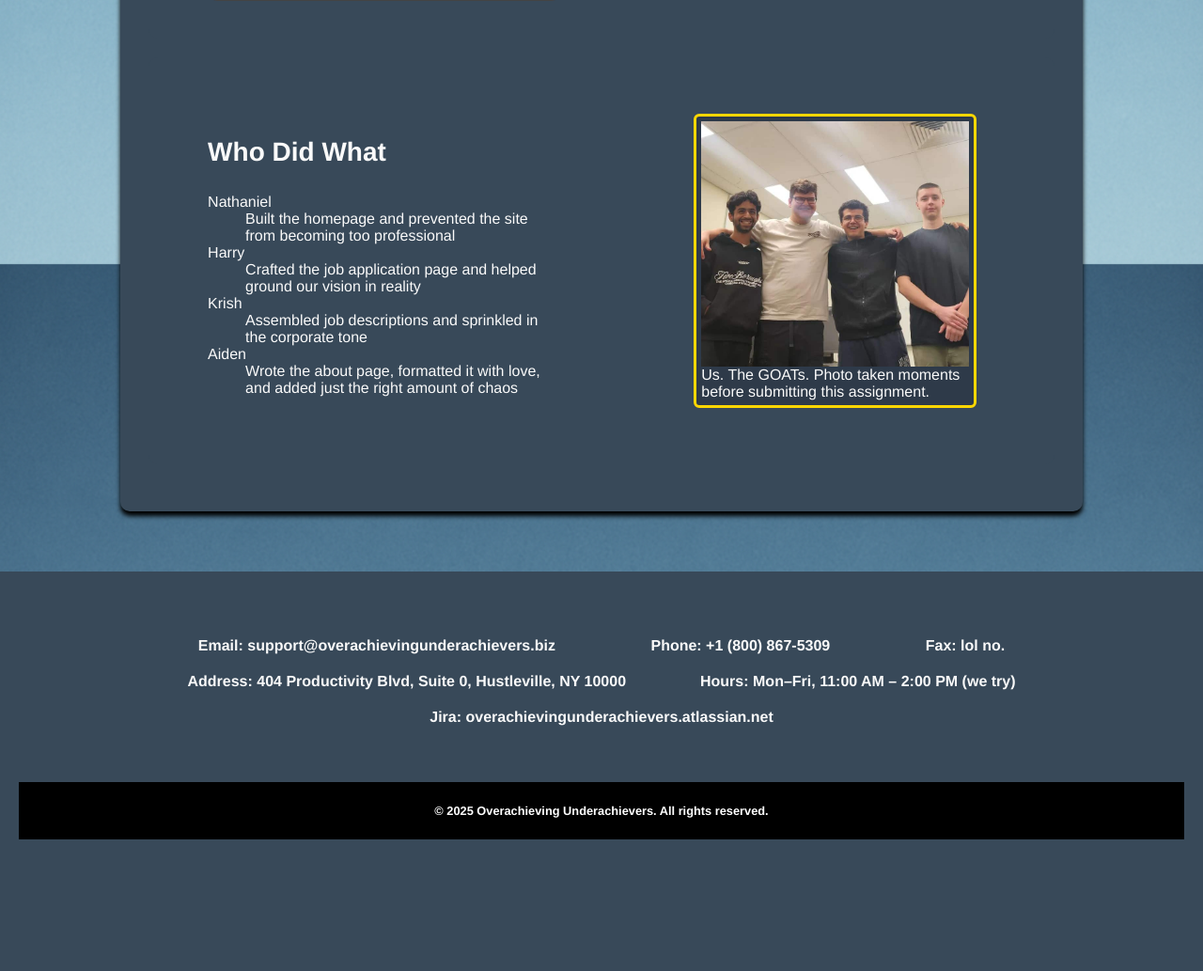
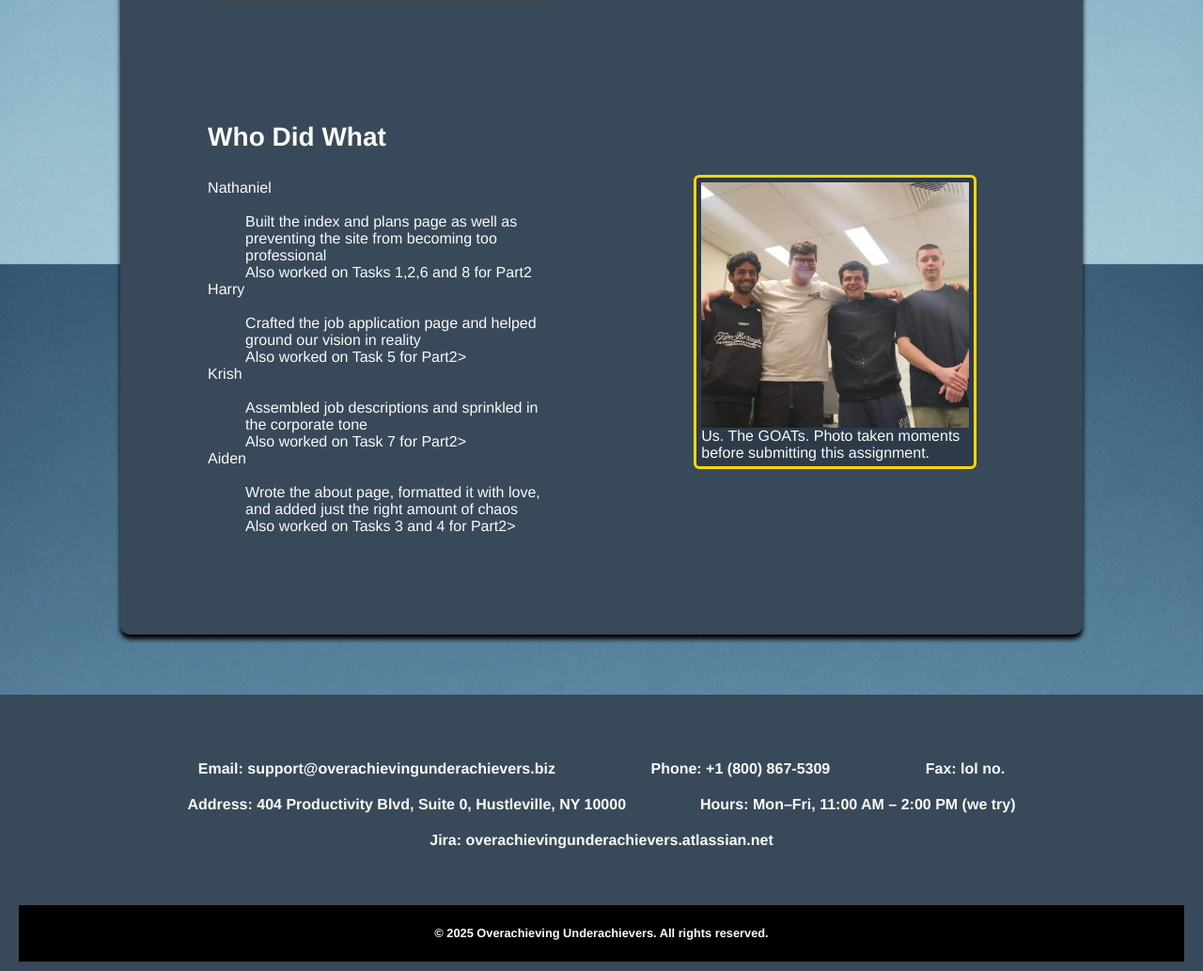
Before and after one commit to OverachievingUnderachievers/OverachievingUnderachievers_Part1, a PHP site: page /about.php in a window 1280 px wide. Shown: the part 2279-3312 px from the top of the page at 94% size. Before the commit the page ends 3172 px from the top, so only its background shows below. Run offline with PHP 8.4, Linux system fonts and the light colour scheme.

Commit message:
AboutPageAllocation

```diff
--- a/about.php
+++ b/about.php
@@ -137,13 +137,17 @@
               <h1>Who Did What</h1>
               <dl>
                 <dt>Nathaniel</dt>
-                <dd>Built the homepage and prevented the site from becoming too professional</dd>
+                <dd><br>Built the index and plans page as well as preventing the site from becoming too professional
+                <br>Also worked on Tasks 1,2,6 and 8 for Part2<br></dd>
                 <dt>Harry</dt>
-                <dd>Crafted the job application page and helped ground our vision in reality</dd>
+                <dd><br>Crafted the job application page and helped ground our vision in reality
+                <br>Also worked on Task 5 for Part2><br></dd>
                 <dt>Krish</dt>
-                <dd>Assembled job descriptions and sprinkled in the corporate tone</dd>
+                <dd><br>Assembled job descriptions and sprinkled in the corporate tone
+                <br>Also worked on Task 7 for Part2><br></dd>
                 <dt>Aiden</dt>
-                <dd>Wrote the about page, formatted it with love, and added just the right amount of chaos</dd>
+                <dd><br>Wrote the about page, formatted it with love, and added just the right amount of chaos
+                <br>Also worked on Tasks 3 and 4 for Part2><br></dd>
               </dl>
             </div>
             <div class="RightAlignDiv">
```
